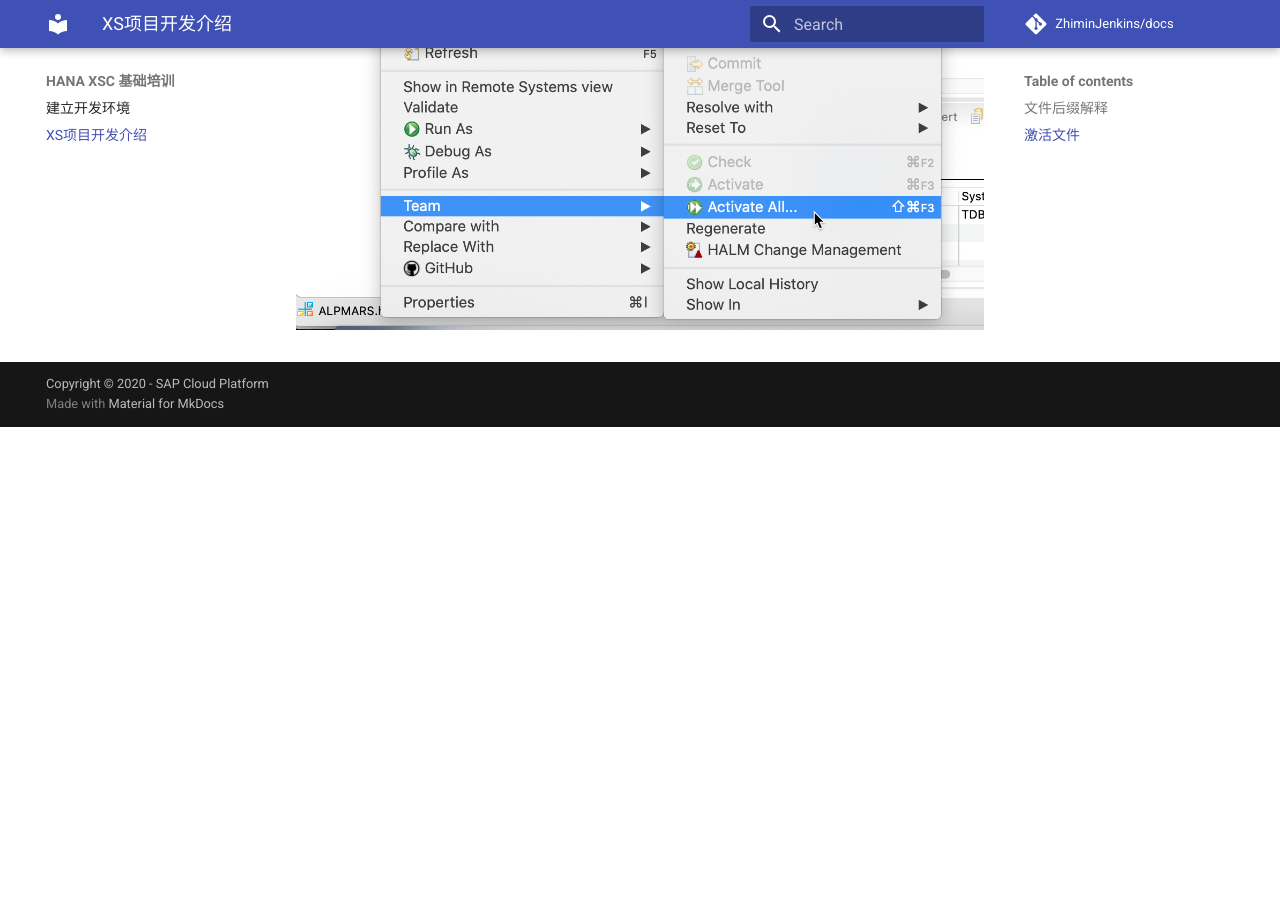
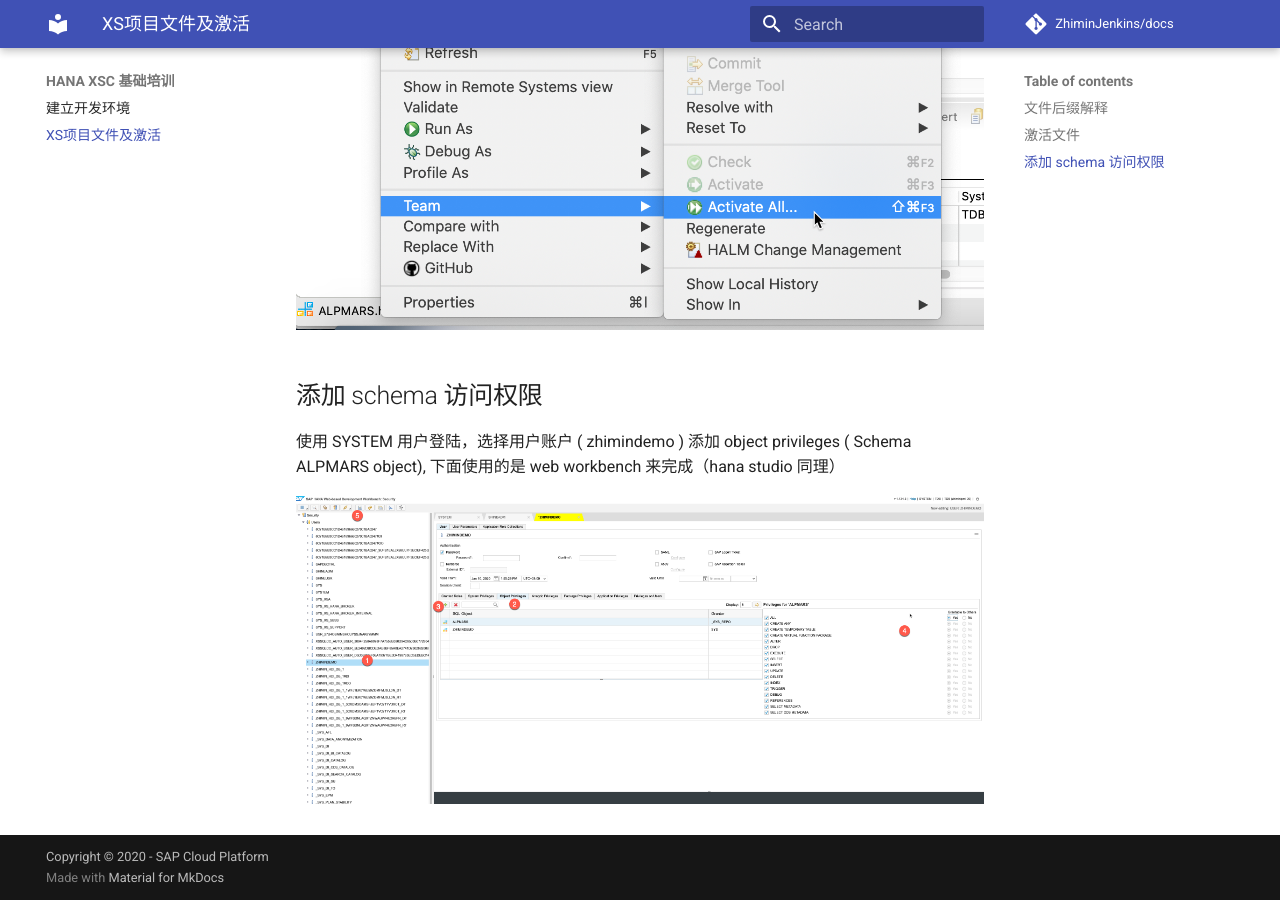
Before and after one commit to shaozhm/alpmars-training, an MkDocs documentation site: the page built from docs/db-getting-started.md, in a window 1280 px wide and 900 px high, scrolled down 1615 px. Built offline with MkDocs 1.6.1 and Material for MkDocs 9.7.7, drawn with Linux system fonts in a browser that asks for light colours; old or Windows-style settings are respelled for this version of MkDocs; before the commit the page ends 2042 px from its top, so only the background shows below that.

Commit message:
zhimin update

```diff
--- a/docs/db-getting-started.md
+++ b/docs/db-getting-started.md
@@ -43,3 +43,8 @@ schema_name = "ALPMARS";
 如何激活文件如下图：
 
 ![activate-file](./images/activate-files.png)
+
+## 添加 schema 访问权限
+使用 SYSTEM 用户登陆，选择用户账户 ( zhimindemo ) 添加 object privileges ( Schema ALPMARS object), 下面使用的是 web workbench 来完成（hana studio 同理）
+
+![add object privileges by system user](./images/add-object-privilege.png)
--- a/mkdocs.yml
+++ b/mkdocs.yml
@@ -12,4 +12,4 @@ markdown_extensions:
 
 pages:
 - 建立开发环境: 'index.md'
-- XS项目开发介绍: 'db-getting-started.md'
+- XS项目文件及激活: 'db-getting-started.md'
```
Also changed, not shown: docs/images/add-object-privilege.png (added).
